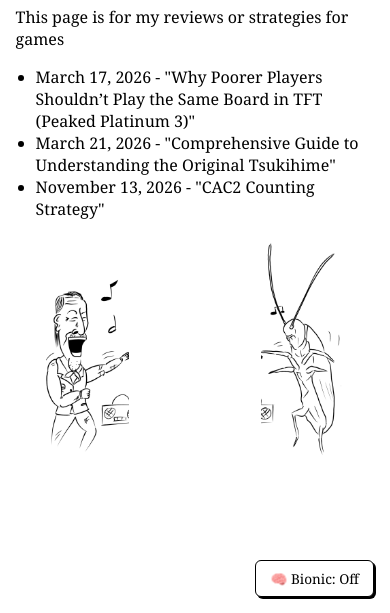
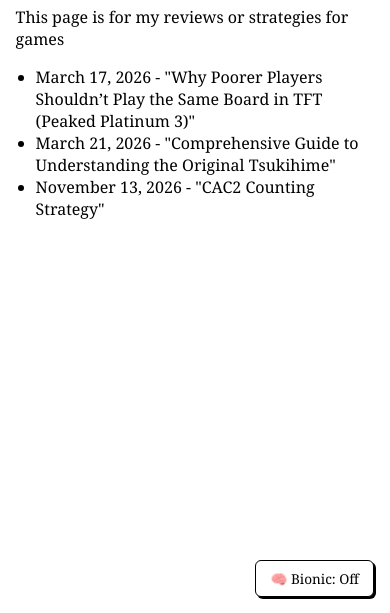
Before and after one commit to DoKiet/Journey-of-the-Fried-Chicken-Connoisseur, a plain HTML site: page game.html in a window 390 px wide. Shown: the part 231-844 px from the top of the page. Drawn offline with Linux system fonts and the light colour scheme.

Commit message:
Hide the dancing doodles on phones
Co-Authored-By: Claude Opus 5.5 <noreply@anthropic.com>
Claude-Session: https://claude.ai/code/session_01BHnB4YFxy8VE7qQeCQ17PQ

```diff
--- a/main.css
+++ b/main.css
@@ -32,8 +32,8 @@ hr {
 /* =========================
    MARGIN DOODLES
    Wide screens: dancing in the side margins.
-   Narrower screens (laptops without room, tablets, phones):
-   both dance together at the bottom of the page.
+   Smaller laptops and tablets: both dance together at the bottom
+   of the page. Phones: hidden.
 ========================= */
 body::after {
   content: "";
@@ -46,6 +46,13 @@ body::after {
   background-position: 15% center, 85% center;
   background-repeat: no-repeat;
   pointer-events: none;
+}
+
+/* Phones: no doodles, so the text gets the whole screen */
+@media (max-width: 700px) {
+  body::after {
+    display: none;
+  }
 }
 
 @media (min-width: 1280px) {
```
